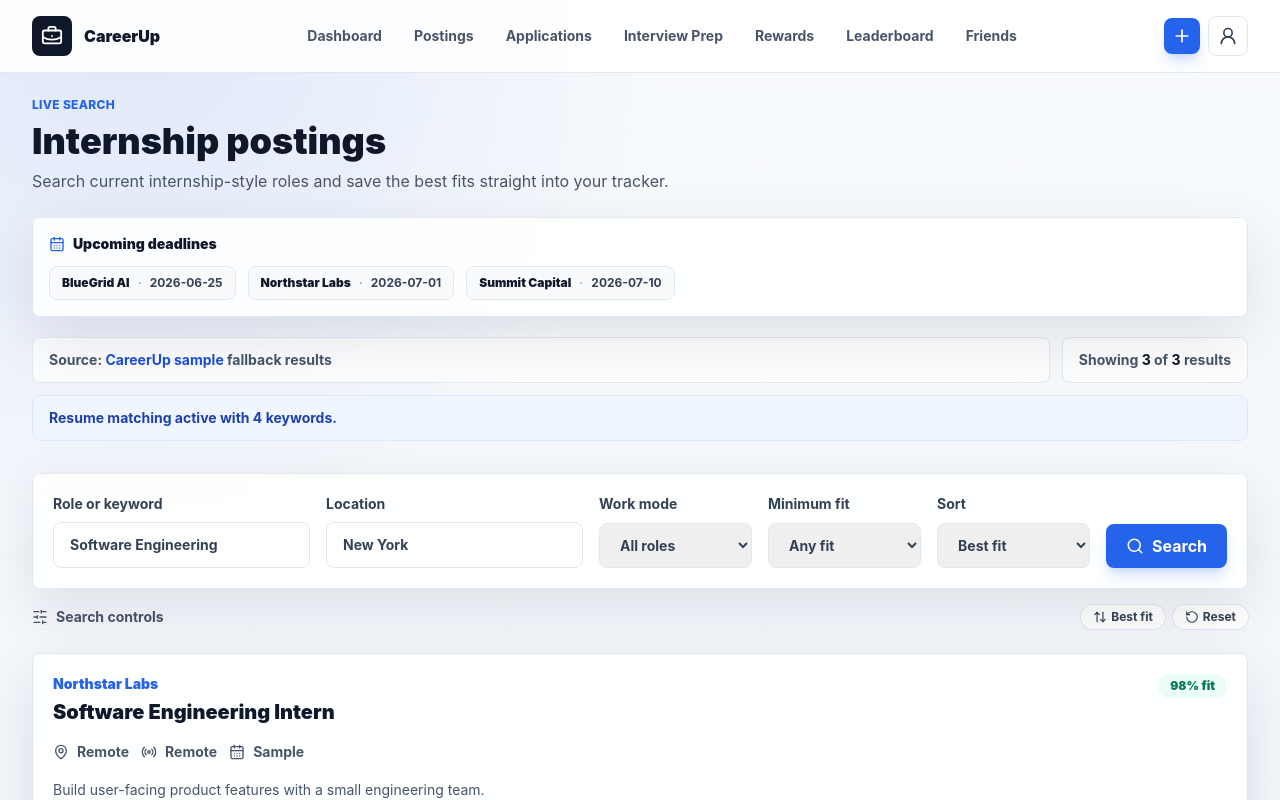
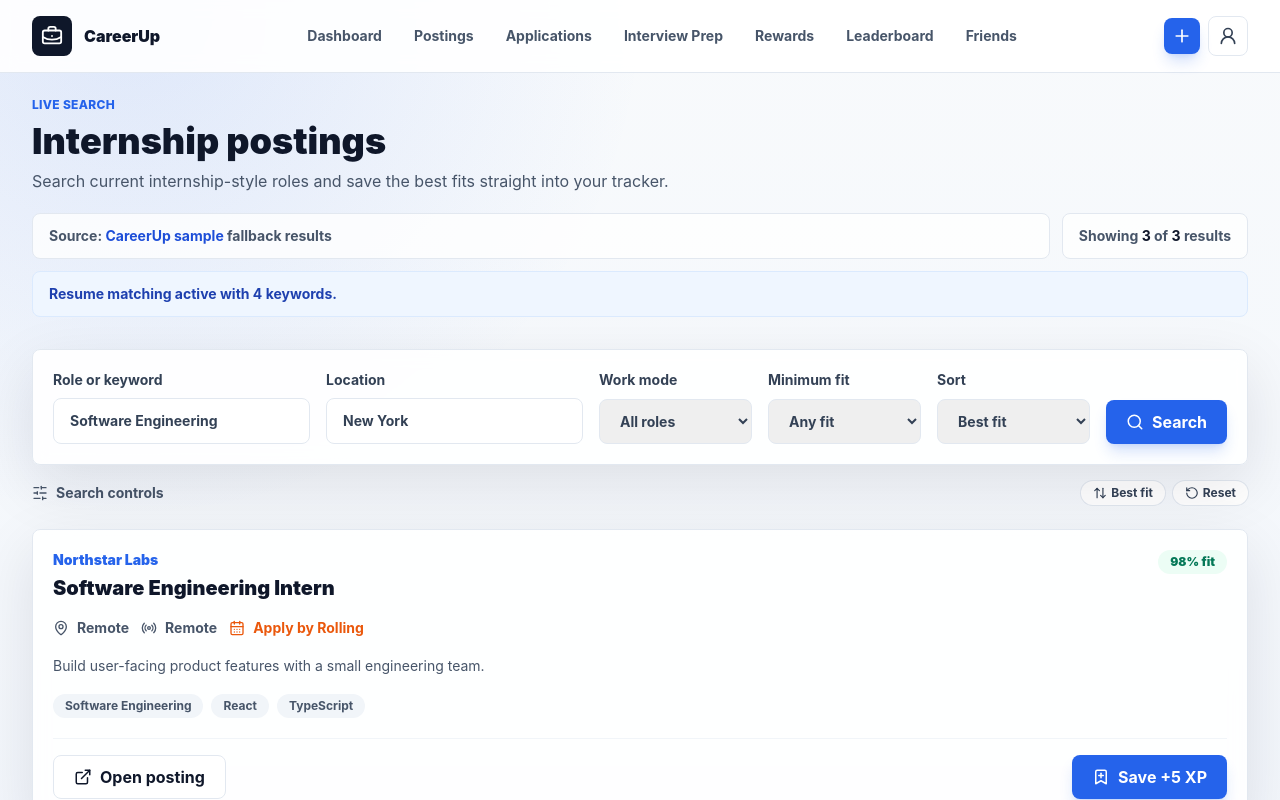
Before and after one commit to Varun-gull/CareerUp, a Next.js app: page /postings in a window 1280 px wide. Shown: the top 800 px of the page. Built offline with nearby package versions, Linux system fonts and the light colour scheme; no server answers.

Commit message:
Show derived deadline on each posting card, remove top deadline banner
Co-Authored-By: Claude Sonnet 4.6 <noreply@anthropic.com>

```diff
--- a/app/postings/page.tsx
+++ b/app/postings/page.tsx
@@ -1,9 +1,9 @@
-import { ArrowUpDown, CalendarDays, RotateCcw, Search, SlidersHorizontal } from "lucide-react";
+import { ArrowUpDown, RotateCcw, Search, SlidersHorizontal } from "lucide-react";
 import Link from "next/link";
 import { EmptyState } from "@/components/EmptyState";
 import { Navbar } from "@/components/Navbar";
 import { PostingCard } from "@/components/PostingCard";
-import { getApplications, getCurrentProfile } from "@/lib/data";
+import { getCurrentProfile } from "@/lib/data";
 import { searchInternshipPostings } from "@/lib/postings";
 import type { InternshipPosting } from "@/lib/types";
 
@@ -45,11 +45,7 @@ export default async function PostingsPage({
     message?: string;
   };
 }) {
-  const [profile, applications] = await Promise.all([getCurrentProfile(), getApplications()]);
-  const upcomingDeadlines = applications
-    .filter((a) => a.deadline && a.status !== "rejected")
-    .sort((a, b) => new Date(a.deadline).getTime() - new Date(b.deadline).getTime())
-    .slice(0, 5);
+  const profile = await getCurrentProfile();
   const remoteFilter = searchParams?.remote === "remote" || searchParams?.remote === "hybrid" || searchParams?.remote === "onsite" ? searchParams.remote : "all";
   const sort = searchParams?.sort === "newest" || searchParams?.sort === "company" ? searchParams.sort : "fit";
   const minFit = Math.min(95, Math.max(0, Number(searchParams?.minFit ?? 0) || 0));
@@ -72,25 +68,7 @@ export default async function PostingsPage({
           </div>
         </div>
 
-        {upcomingDeadlines.length > 0 && (
-          <div className="mt-6 card p-4">
-            <div className="flex items-center gap-2 mb-3">
-              <CalendarDays size={16} className="text-blue-600" />
-              <p className="text-sm font-black text-ink">Upcoming deadlines</p>
-            </div>
-            <div className="flex flex-wrap gap-3">
-              {upcomingDeadlines.map((a) => (
-                <Link key={a.id} href="/applications" className="flex items-center gap-2 rounded-lg border border-slate-200 bg-slate-50 px-3 py-2 text-xs font-bold text-slate-700 hover:border-blue-300 hover:text-blue-700 transition-colors">
-                  <span className="font-black text-ink">{a.company}</span>
-                  <span className="text-slate-400">·</span>
-                  <span>{a.deadline}</span>
-                </Link>
-              ))}
-            </div>
-          </div>
-        )}
-
-        {searchParams?.message && <p className="mt-5 rounded-lg bg-blue-50 p-3 text-sm font-bold text-blue-800">{searchParams.message}</p>}
+{searchParams?.message && <p className="mt-5 rounded-lg bg-blue-50 p-3 text-sm font-bold text-blue-800">{searchParams.message}</p>}
 
         <div className="mt-5 grid gap-3 md:grid-cols-[1fr_auto]">
           <div className="rounded-lg border border-slate-200 bg-white/80 px-4 py-3 text-sm font-bold text-slate-600">
--- a/components/PostingCard.tsx
+++ b/components/PostingCard.tsx
@@ -2,9 +2,18 @@ import { BookmarkPlus, CalendarDays, ExternalLink, MapPin, Radio } from "lucide-
 import { savePostingApplication } from "@/lib/applications/actions";
 import type { InternshipPosting } from "@/lib/types";
 
+function deriveDeadline(postedAt: string): string {
+  const parsed = Date.parse(postedAt);
+  if (Number.isNaN(parsed)) return "Rolling";
+  const deadline = new Date(parsed);
+  deadline.setDate(deadline.getDate() + 30);
+  return deadline.toLocaleDateString("en-US", { month: "short", day: "numeric", year: "numeric" });
+}
+
 export function PostingCard({ posting }: { posting: InternshipPosting }) {
   const fitTone = posting.fitScore >= 80 ? "bg-emerald-50 text-emerald-700" : posting.fitScore >= 70 ? "bg-blue-50 text-blue-700" : "bg-slate-100 text-slate-700";
   const workModeLabel = posting.workMode === "remote" ? "Remote" : posting.workMode === "hybrid" ? "Hybrid" : "On-site";
+  const deadline = deriveDeadline(posting.postedAt);
 
   return (
     <article className="card p-5">
@@ -25,8 +34,8 @@ export function PostingCard({ posting }: { posting: InternshipPosting }) {
         <span className="inline-flex items-center gap-2">
           <Radio size={16} /> {workModeLabel}
         </span>
-<span className="inline-flex items-center gap-2">
-          <CalendarDays size={16} /> {posting.postedAt}
+<span className="inline-flex items-center gap-2 text-orange-600 font-bold">
+          <CalendarDays size={16} /> Apply by {deadline}
         </span>
       </div>
 
```
